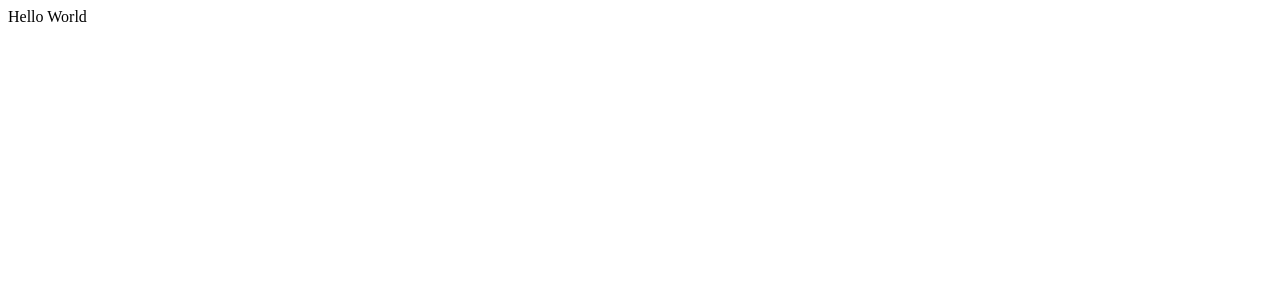
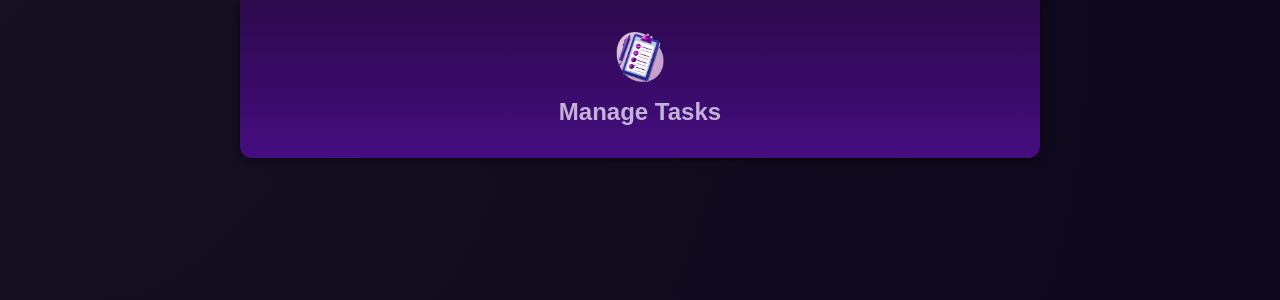
Before and after one commit to bhavikvashi180498/AngularEasyTask, an Angular app: page / in a window 1280 px wide. Shown: the top 300 px of the page. Built offline with nearby package versions, Linux system fonts and the light colour scheme.

Commit message:
Header Component

```diff
--- a/src/app/app.css
+++ b/src/app/app.css
@@ -0,0 +1,28 @@
+main {
+    width: 90%;
+    max-width: 50rem;
+    margin: 2.5rem auto;
+    display: grid;
+    grid-auto-flow: row;
+    gap: 2rem;
+  }
+
+  #users {
+    list-style: none;
+    margin: 0;
+    padding: 0;
+    display: flex;
+    gap: 0.5rem;
+    overflow: auto;
+  }
+
+  @media (min-width: 768px) {
+    main {
+      margin: 4rem auto;
+      grid-template-columns: 1fr 3fr;
+    }
+
+    #users {
+      flex-direction: column;
+    }
+  }
--- a/src/app/app.html
+++ b/src/app/app.html
@@ -1 +1,5 @@
-Hello World
+<app-header />
+
+<main>
+
+</main>
--- a/src/app/app.ts
+++ b/src/app/app.ts
@@ -1,9 +1,10 @@
 import { Component, signal } from '@angular/core';
 import { RouterOutlet } from '@angular/router';
+import { Header } from "./common/header/header";
 
 @Component({
   selector: 'app-root',
-  imports: [RouterOutlet],
+  imports: [RouterOutlet, Header],
   templateUrl: './app.html',
   styleUrl: './app.css'
 })
--- /dev/null
+++ b/src/app/common/header/header.css
@@ -0,0 +1,48 @@
+header {
+    display: flex;
+    flex-direction: column;
+    align-items: center;
+    gap: 1rem;
+    width: 90%;
+    max-width: 50rem;
+    margin: 0 auto 2rem auto;
+    text-align: center;
+    background: linear-gradient(to bottom, #2c0a4c, #450d80);
+    padding: 1rem;
+    border-bottom-right-radius: 12px;
+    border-bottom-left-radius: 12px;
+    box-shadow: 0 1px 8px rgba(0, 0, 0, 0.6);
+}
+
+img {
+    width: 3.5rem;
+    object-fit: contain;
+}
+
+h1 {
+    font-size: 1.25rem;
+    margin: 0;
+    padding: 0;
+}
+
+p {
+    margin: 0;
+    font-size: 0.8rem;
+    text-wrap: balance;
+}
+
+@media (min-width: 768px) {
+    header {
+        padding: 2rem;
+    }
+
+    img {
+        width: 4.5rem;
+    }
+
+    h1 {
+        font-size: 1.5rem;
+        margin: 0;
+        padding: 0;
+    }
+}
--- /dev/null
+++ b/src/app/common/header/header.html
@@ -0,0 +1,4 @@
+<header>
+    <img src="/images/task-management-logo.png" alt="Angular Logo" width="50" height="50">
+    <h1>Manage Tasks</h1>
+</header>
--- a/src/styles.css
+++ b/src/styles.css
@@ -1 +1,17 @@
 /* You can add global styles to this file, and also import other style files */
+* {
+    box-sizing: border-box;
+}
+
+html {
+    height: 100%;
+}
+
+body {
+    font-family: "Poppins", sans-serif;
+    background: radial-gradient(circle at top left, #181023, #0b0519);
+    color: #c3b3d8;
+    margin: 0;
+    padding: 0;
+    height: 100%;
+}
```
Also changed, not shown: src/app/common/header/header.ts (added, +9 -0 lines), public/images/task-management-logo.png (added), public/images/user-1.jpg (added).
